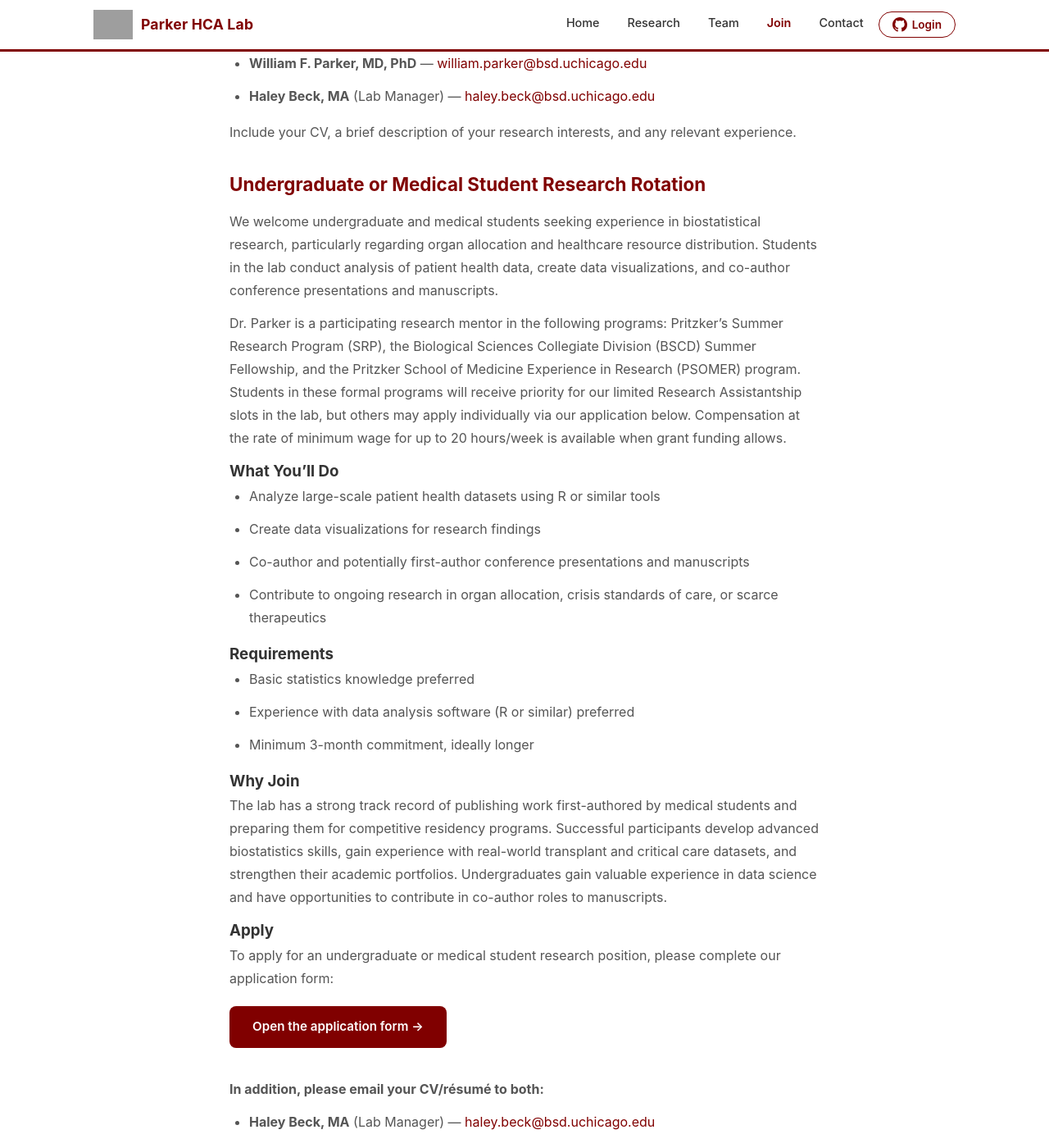
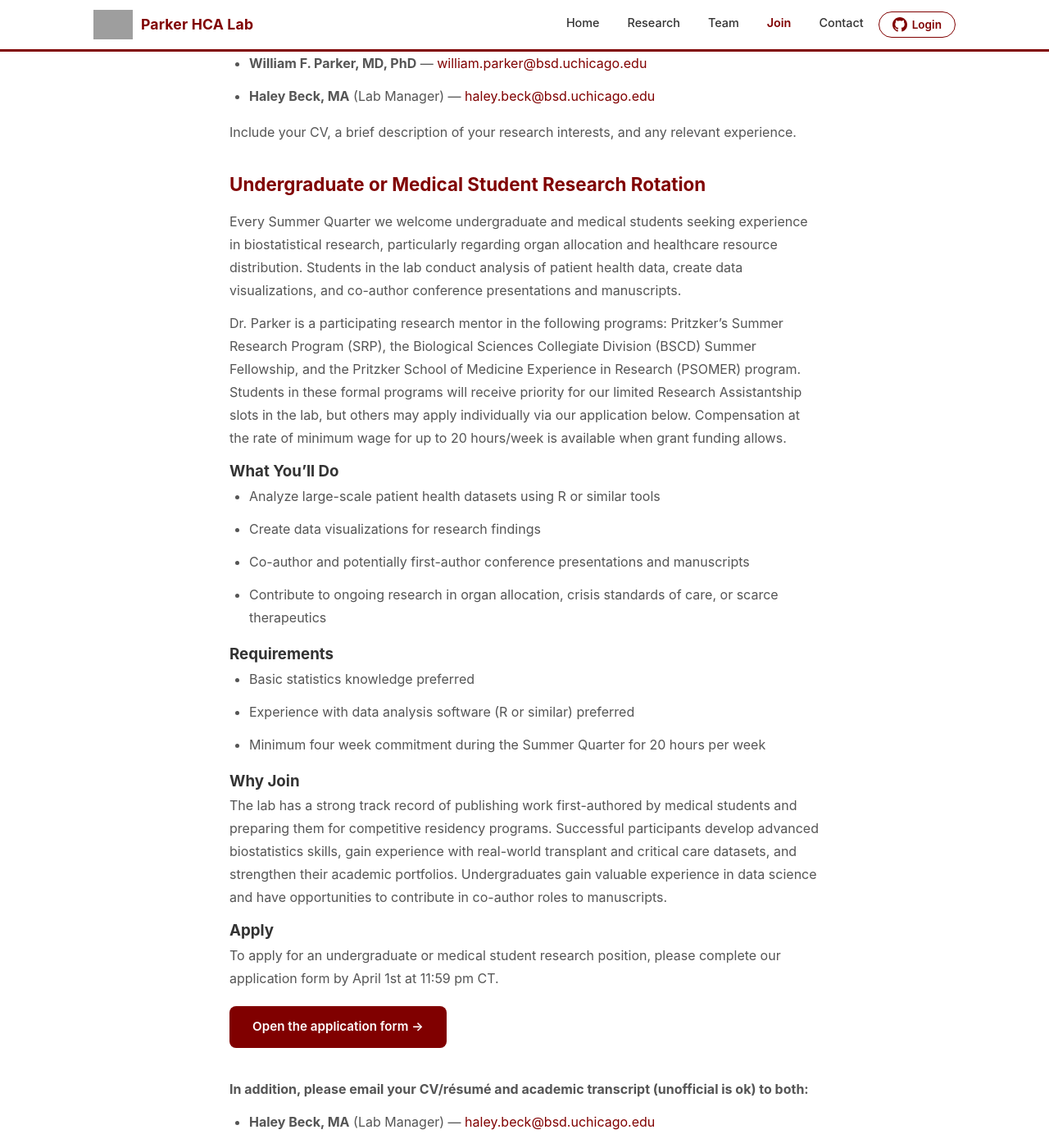
Before and after one commit to Healthcare-Allocation-Lab/healthcare-allocation-lab.github.io, a Jekyll site: the page built from join.md, in a window 1280 px wide and 1400 px high, scrolled down 2124 px. Shown: the whole window at 82% size. Built offline with Jekyll 4.4.1, drawn with Linux system fonts in a browser that asks for light colours; some of the changed text lies outside the part shown; grey boxes are pictures that could not be loaded.

Commit message:
Add files via upload

```diff
--- a/join.md
+++ b/join.md
@@ -45,7 +45,7 @@ Include your CV, a brief description of your research interests, and any relevan
 
 ## Undergraduate or Medical Student Research Rotation
 
-We welcome undergraduate and medical students seeking experience in biostatistical research, particularly regarding organ allocation and healthcare resource distribution. Students in the lab conduct analysis of patient health data, create data visualizations, and co-author conference presentations and manuscripts.
+Every Summer Quarter we welcome undergraduate and medical students seeking experience in biostatistical research, particularly regarding organ allocation and healthcare resource distribution. Students in the lab conduct analysis of patient health data, create data visualizations, and co-author conference presentations and manuscripts.
 
 Dr. Parker is a participating research mentor in the following programs: Pritzker's Summer Research Program (SRP), the Biological Sciences Collegiate Division (BSCD) Summer Fellowship, and the Pritzker School of Medicine Experience in Research (PSOMER) program. Students in these formal programs will receive priority for our limited Research Assistantship slots in the lab, but others may apply individually via our application below. Compensation at the rate of minimum wage for up to 20 hours/week is available when grant funding allows.
 
@@ -60,7 +60,7 @@ Dr. Parker is a participating research mentor in the following programs: Pritzke
 
 - Basic statistics knowledge preferred
 - Experience with data analysis software (R or similar) preferred
-- Minimum 3-month commitment, ideally longer
+- Minimum four week commitment during the Summer Quarter for 20 hours per week
 
 ### Why Join
 
@@ -68,11 +68,11 @@ The lab has a strong track record of publishing work first-authored by medical s
 
 ### Apply
 
-To apply for an undergraduate or medical student research position, please complete our application form:
+To apply for an undergraduate or medical student research position, please complete our application form by April 1st at 11:59 pm CT.
 
-<a href="https://docs.google.com/forms/d/e/1FAIpQLScKoJ2OD2Zmgb1EOzjzpmWUDbMLcwg7XAmuQfOTaiBxD3U1wg/viewform?usp=sharing&ouid=109524889013036937393" class="apply-btn" target="_blank" rel="noopener">Open the application form &rarr;</a>
+<a href="https://docs.google.com/forms/d/e/1FAIpQLScKoJ2OD2Zmgb1EOzjzpmWUDbMLcwg7XAmuQfOTaiBxD3U1wg/viewform" class="apply-btn" target="_blank" rel="noopener">Open the application form &rarr;</a>
 
-**In addition, please email your CV/résumé to both:**
+**In addition, please email your CV/résumé and academic transcript (unofficial is ok) to both:**
 
 - **Haley Beck, MA** (Lab Manager) --- [haley.beck@bsd.uchicago.edu](mailto:haley.beck@bsd.uchicago.edu)
 - **William F. Parker, MD, PhD** --- [william.parker@bsd.uchicago.edu](mailto:william.parker@bsd.uchicago.edu)
```
Also changed, not shown: other parts of join.md (+1 -1 lines).
